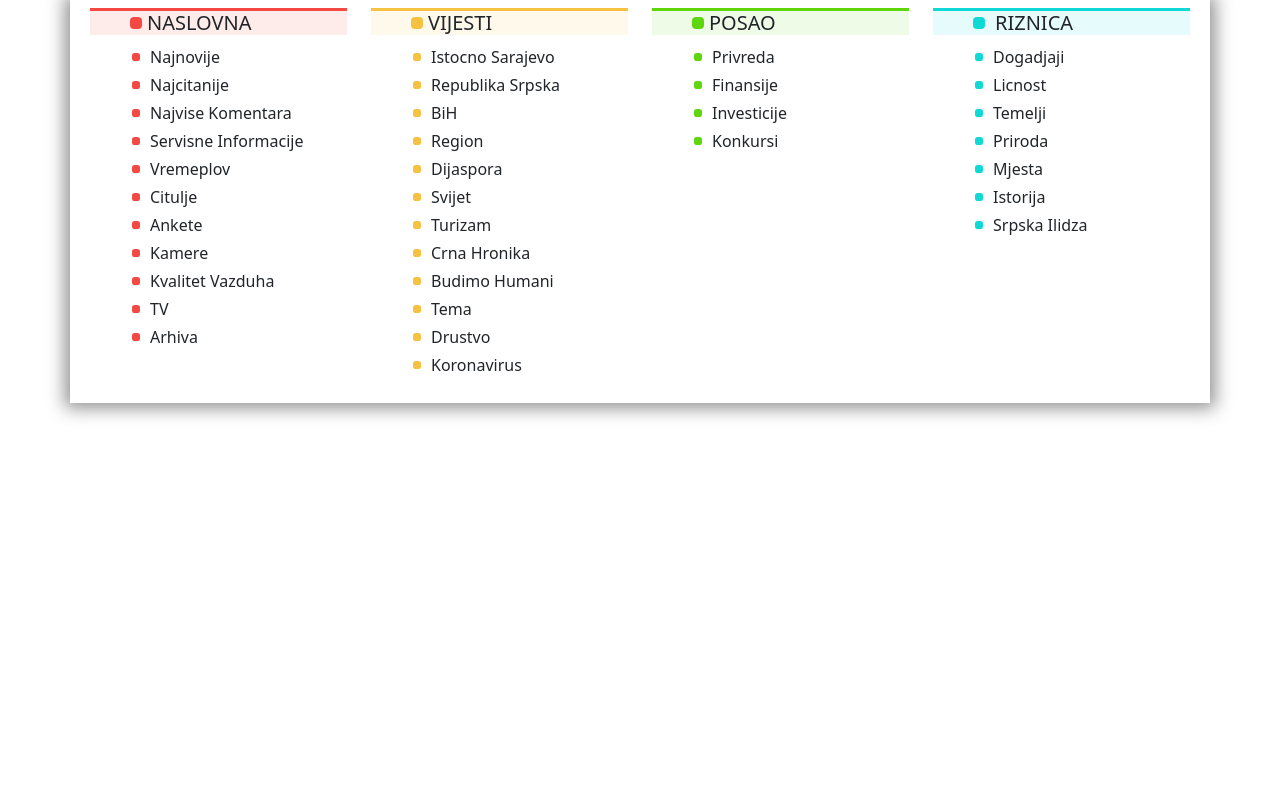
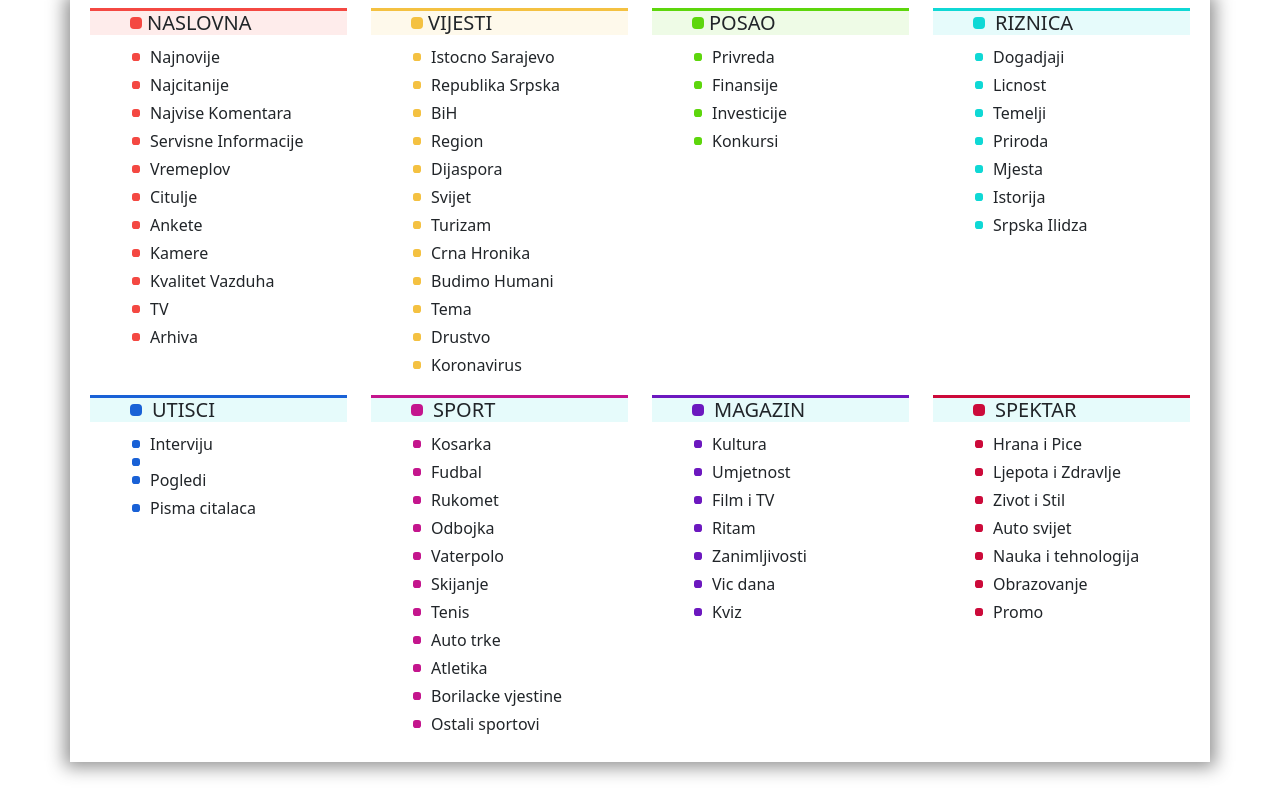
Before and after one commit to novak118/firstProject, a plain HTML site: page menu.html in a window 1280 px wide. Drawn offline with nearby package versions, Linux system fonts and the light colour scheme.

Commit message:
finalizing the design

```diff
--- a/menu.html
+++ b/menu.html
@@ -72,7 +72,70 @@
 
         </div>
       </div>
+
+
+    <div class="container text-center">
+      <div class="row row-cols-4">
+        <div class="col">
+          <h3 class="utisci"><div class="kocka5"></div>UTISCI</h3>
+        <ul class="lista-utisci">
+            <li>Interviju<li>
+            <li>Pogledi</li>
+            <li>Pisma citalaca</li>
+          </ul>
+        </div>
+
+        <div class="col">
+          <h3 class="sport"><div class="kocka6"></div>SPORT</h3>
+          <ul class="lista-sport">
+          <li>Kosarka</li>
+          <li>Fudbal</li>
+          <li>Rukomet</li>
+          <li>Odbojka</li>
+          <li>Vaterpolo</li>
+          <li>Skijanje</li>
+          <li>Tenis</li>
+          <li>Auto trke</li>
+          <li>Atletika</li>
+          <li>Borilacke vjestine</li>
+          <li>Ostali sportovi</li>
+          </ul>
+        </div>
+        <div class="col">
+          <h3 class="magazin"><div class="kocka7"></div>MAGAZIN</h3>
+          <ul class="lista-magazin">
+          <li>Kultura</li>
+          <li>Umjetnost</li>
+          <li>Film i TV</li>
+          <li>Ritam</li>
+          <li>Zanimljivosti</li>
+          <li>Vic dana</li>
+          <li>Kviz</li>
+          </ul>
+        </div>
+        <div class="col">
+          <h3 class="spektar"><div class="kocka8"></div>SPEKTAR</h3>
+          <ul class="lista-spektar">
+            <li>Hrana i Pice</li>
+            <li>Ljepota i Zdravlje</li>
+            <li>Zivot i Stil</li>
+            <li>Auto svijet</li>
+            <li>Nauka i tehnologija</li>
+            <li>Obrazovanje</li>
+            <li>Promo</li>
+          </ul>
+
+
+
+
+
+
+
+        </div>
+      </div>
     </div>
+  </div>
+
 
 </body>
 </html>
--- a/style.css
+++ b/style.css
@@ -141,8 +141,123 @@ height: 12px;
 border-radius: 4px;
 background-color: #0FD8D5;
 }
+.utisci{
+    font-size: 20px;
+    background-color: #E6FBFB;
+    border-top:3px solid #1961d6;
+    display: flex;
+    align-items: center;
+    display: flex;
+    padding-left: 40px;
+    column-gap: 10px;
+}
+.lista-utisci li::before{
+    content :"";
+        background-color: #1961d6;
+      font-size: 25px;
+        display: inline-block;
+        width: 8px;
+        height: 8px;
+        margin-left:10px ;
+       border-radius: 35%;
+       margin-right: 10px;
+
+}
+.kocka5{
+    width: 12px;
+    height: 12px;
+    border-radius: 4px;
+    background-color:#1961d6
 
 
+
+}
+.lista-sport li::before{
+    content :"";
+        background-color: #c4158d;
+      font-size: 25px;
+        display: inline-block;
+        width: 8px;
+        height: 8px;
+        margin-left:10px ;
+       border-radius: 35%;
+       margin-right: 10px;
+}
+.sport{
+    font-size: 20px;
+    background-color: #E6FBFB;
+    border-top:3px solid #c4158d;
+    display: flex;
+    align-items: center;
+    display: flex;
+    padding-left: 40px;
+    column-gap: 10px;
+}
+.kocka6{
+    width: 12px;
+    height: 12px;
+    border-radius: 4px;
+    background-color:#c4158d;
+}
+.lista-magazin li::before{
+    content :"";
+    background-color:#6c18bf;
+    font-size: 25px;
+    display: inline-block;
+    width: 8px;
+    height: 8px;
+    margin-left:10px ;
+   border-radius: 35%;
+   margin-right: 10px;
+
+
+
+}
+.magazin{
+    font-size: 20px;
+    background-color: #E6FBFB;
+    border-top:3px solid #6c18bf;
+    display: flex;
+    align-items: center;
+    display: flex;
+    padding-left: 40px;
+    column-gap: 10px;
+}
+.kocka7{
+    width: 12px;
+    height: 12px;
+    border-radius: 4px;
+    background-color:#6c18bf;
+}
+.lista-spektar li::before{
+    content :"";
+    background-color:#cc0a3a;
+    font-size: 25px;
+    display: inline-block;
+    width: 8px;
+    height: 8px;
+    margin-left:10px ;
+   border-radius: 35%;
+   margin-right: 10px;
+
+
+}
+.spektar{
+    font-size: 20px;
+    background-color: #E6FBFB;
+    border-top:3px solid #cc0a3a;
+    display: flex;
+    align-items: center;
+    display: flex;
+    padding-left: 40px;
+    column-gap: 10px;
+}
+.kocka8{
+    width: 12px;
+    height: 12px;
+    border-radius: 4px;
+    background-color:#cc0a3a;
+}
 
 
 
```
